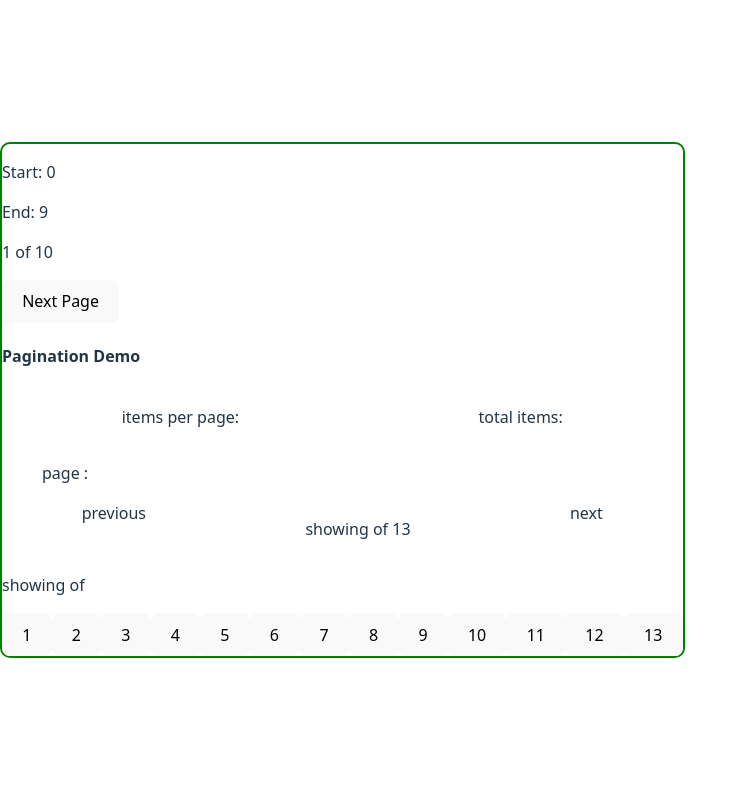
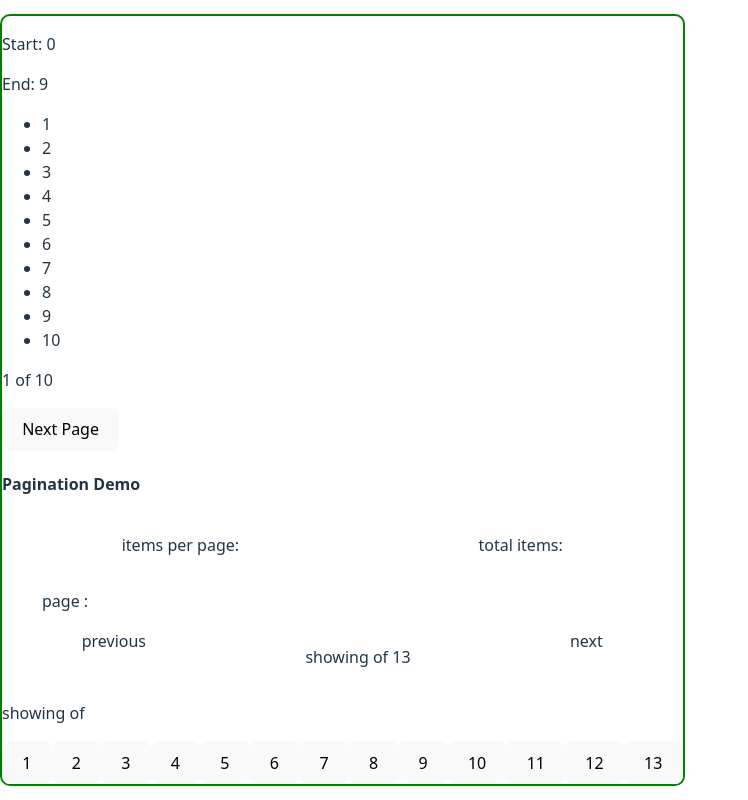
Before and after one commit to pand3m1x/lab_10.2, a React (Vite) app in the folder lab2/: page / in a window 1280 px wide. Shown: the whole page, without its empty margins (0-748 px from the left). Built offline with nearby package versions, Linux system fonts and the light colour scheme.

Commit message:
°❀⋆.ೃ࿔*:・ rendered <li> °❀⋆.ೃ࿔*:・

```diff
--- a/lab2/src/components/UsePaginationDemo.jsx
+++ b/lab2/src/components/UsePaginationDemo.jsx
@@ -14,6 +14,7 @@ import usePagination from '../hooks/usePagination'
 function UsePaginationDemo(){
 
   //the ammount of items to paginate through
+
   const items = Array.from({ length: 100 }, (_,i) => i+1);
   //setting up items to pages / start of Pagination function
   const {currentPage, setCurrentPage, totalPages, startIndex, endIndex } = usePagination({
@@ -21,12 +22,15 @@ function UsePaginationDemo(){
     itemsPerPage: 10,
   });
 
-
+  const currentItems = items.slice(startIndex,endIndex+1)
 
   return(
     <>
       <p>Start: {startIndex}</p>
       <p>End: {endIndex}</p>
+      <ul>
+        {currentItems.map(item => (<li key={item}>{item}</li>))}
+      </ul>
       <p>{currentPage} of {totalPages}</p>
       <button onClick={() => setCurrentPage(currentPage + 1)}>Next Page</button>
 
```
